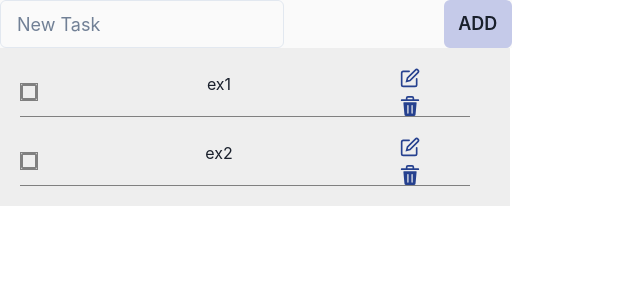
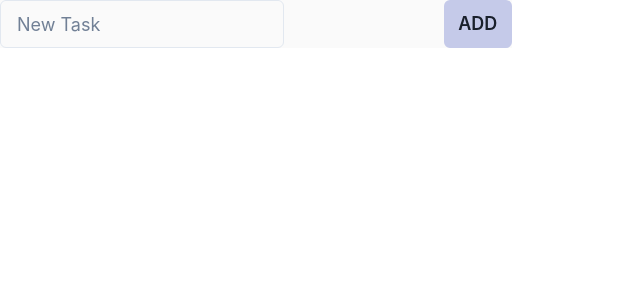
Before and after one commit to nayoung3669/todolist, a React (Create React App) app: page / in a window 1280 px wide. Shown: the top 300 px of the page, without its empty margins (0-640 px from the left). Built offline with nearby package versions, Linux system fonts and the light colour scheme.

Commit message:
no examples

```diff
--- a/src/Components/Todos/TodoList.js
+++ b/src/Components/Todos/TodoList.js
@@ -6,8 +6,6 @@ import { VStack, Box } from "@chakra-ui/react";
 
 function TodoList() {
     const [todos, setTodos] = useState([
-        { id: "", task: "ex1", completed: false },
-        { id: "", task: "ex2", completed: false }
     ]);
 
     const createTodos = (data) =>{
```
